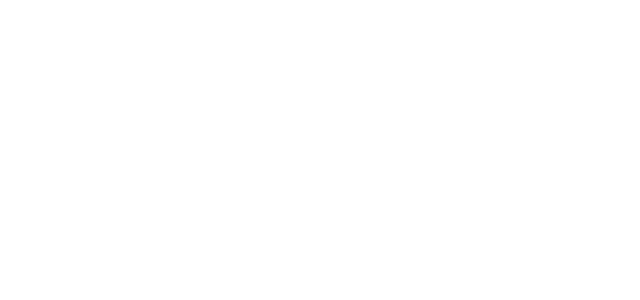
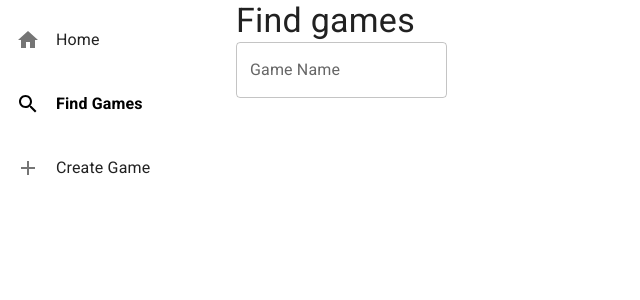
Before and after one commit to johnpooch/diplicity-react, a React (Vite) app: page /find-games in a window 1280 px wide. Before the commit this address had no page. Shown: the top 300 px of the page, without its empty margins (0-640 px from the left). Built offline with nearby package versions, Linux system fonts and the light colour scheme.

Commit message:
feat: implement FindGames page and refactor routing with NavigationWrapper

```diff
--- a/src/Router.tsx
+++ b/src/Router.tsx
@@ -1,40 +1,17 @@
-import React, { useState } from "react";
+import React from "react";
 import MyGames from "./pages/MyGames";
 import CreateGame from "./pages/CreateGame";
-import { Route, Routes, useNavigate } from "react-router";
-import {
-  AppBar,
-  BottomNavigation,
-  BottomNavigationAction,
-  useTheme,
-  useMediaQuery,
-} from "@mui/material";
-import {
-  Home as HomeIcon,
-  Search as SearchIcon,
-  Add as AddIcon,
-} from "@mui/icons-material";
-
-type Navigation = "home" | "find-games" | "create-game";
-
-const navigationPathMap: Record<Navigation, string> = {
-  home: "/",
-  "find-games": "/find-games",
-  "create-game": "/create-game",
-};
+import { Route, Routes } from "react-router";
+import NavigationWrapper from "./components/NavigationWrapper";
+import FindGames from "./pages/FindGames";
 
 const Router: React.FC = () => {
-  const [navigation, setNavigation] = useState<Navigation>("home");
-  const theme = useTheme();
-  const isMobile = useMediaQuery(theme.breakpoints.down("sm"));
-  const navigate = useNavigate();
-
   return (
-    <>
     <Routes>
       <Route
         index
         element={
+          <NavigationWrapper>
             <MyGames
               games={[
                 {
@@ -48,43 +25,26 @@
                 },
               ]}
             />
+          </NavigationWrapper>
         }
       />
-        <Route path="create-game" element={<CreateGame />} />
+      <Route
+        path="find-games"
+        element={
+          <NavigationWrapper>
+            <FindGames />
+          </NavigationWrapper>
+        }
+      />
+      <Route
+        path="create-game"
+        element={
+          <NavigationWrapper>
+            <CreateGame />
+          </NavigationWrapper>
+        }
+      />
     </Routes>
-      {isMobile && (
-        <AppBar
-          position="fixed"
-          color="primary"
-          sx={{ top: "auto", bottom: 0 }}
-        >
-          <BottomNavigation
-            value={navigation}
-            onChange={(event, newValue) => {
-              setNavigation(newValue);
-              navigate(navigationPathMap[newValue as Navigation]);
-            }}
-            showLabels
-          >
-            <BottomNavigationAction
-              label="Home"
-              icon={<HomeIcon />}
-              value="home"
-            />
-            <BottomNavigationAction
-              label="Find Games"
-              icon={<SearchIcon />}
-              value="find-games"
-            />
-            <BottomNavigationAction
-              label="Create Game"
-              icon={<AddIcon />}
-              value="create-game"
-            />
-          </BottomNavigation>
-        </AppBar>
-      )}
-    </>
   );
 };
 
--- /dev/null
+++ b/src/components/NavigationWrapper.tsx
@@ -0,0 +1,186 @@
+import React, { useState } from "react";
+import { useLocation, useNavigate } from "react-router";
+import {
+  AppBar,
+  BottomNavigation,
+  BottomNavigationAction,
+  useTheme,
+  useMediaQuery,
+  List,
+  ListItemText,
+  ListItemIcon,
+  ListItemButton,
+  ListItem,
+  Stack,
+} from "@mui/material";
+import {
+  Home as HomeIcon,
+  Search as SearchIcon,
+  Add as AddIcon,
+} from "@mui/icons-material";
+
+type Navigation = "home" | "find-games" | "create-game";
+
+const navigationPathMap: Record<Navigation, string> = {
+  home: "/",
+  "find-games": "/find-games",
+  "create-game": "/create-game",
+};
+
+const TabletNavigation: React.FC<{
+  children: React.ReactNode;
+}> = ({ children }) => {
+  return <List style={{ width: "fit-content" }}>{children}</List>;
+};
+
+const DesktopNavigation: React.FC<{
+  children: React.ReactNode;
+}> = ({ children }) => {
+  return <List style={{ width: "220px" }}>{children}</List>;
+};
+
+const TabletNavigationAction: React.FC<{
+  label: string;
+  icon: React.ReactElement;
+  path: string;
+}> = ({ label, icon, path }) => {
+  const navigate = useNavigate();
+  const location = useLocation();
+  const theme = useTheme();
+
+  const selectedItemIconStyle = {
+    color: theme.palette.common.black,
+  };
+
+  return (
+    <ListItem disablePadding sx={{ display: "block" }}>
+      <ListItemButton onClick={() => navigate(path)} style={{ padding: 16 }}>
+        <ListItemIcon style={{ minWidth: 0 }} aria-label={label}>
+          {React.cloneElement(icon, {
+            style: location.pathname === path ? selectedItemIconStyle : {},
+          })}
+        </ListItemIcon>
+      </ListItemButton>
+    </ListItem>
+  );
+};
+
+const DesktopNavigationAction: React.FC<{
+  label: string;
+  icon: React.ReactElement;
+  path: string;
+}> = ({ label, icon, path }) => {
+  const navigate = useNavigate();
+  const location = useLocation();
+  const theme = useTheme();
+
+  const selectedItemIconStyle = {
+    color: theme.palette.common.black,
+  };
+
+  const selectedItemTextStyle = {
+    color: theme.palette.common.black,
+    fontWeight: "bold",
+  };
+
+  return (
+    <ListItem disablePadding sx={{ display: "block" }}>
+      <ListItemButton onClick={() => navigate(path)} style={{ padding: 16 }}>
+        <ListItemIcon style={{ minWidth: 0 }}>
+          {React.cloneElement(icon, {
+            style: location.pathname === path ? selectedItemIconStyle : {},
+          })}
+        </ListItemIcon>
+        <ListItemText
+          primary={label}
+          sx={{ pl: 2, textAlign: "left" }}
+          slotProps={{
+            primary: {
+              style: location.pathname === path ? selectedItemTextStyle : {},
+            },
+          }}
+        />
+      </ListItemButton>
+    </ListItem>
+  );
+};
+
+const NavigationWrapper: React.FC<{
+  children: React.ReactNode;
+}> = ({ children }) => {
+  const [navigation, setNavigation] = useState<Navigation>("home");
+  const theme = useTheme();
+  const isMobile = useMediaQuery(theme.breakpoints.down("sm"));
+  const isTablet = useMediaQuery(theme.breakpoints.between("sm", "md"));
+  const isDesktop = useMediaQuery(theme.breakpoints.up("md"));
+  const navigate = useNavigate();
+
+  return isMobile ? (
+    <>
+      {children}
+      <AppBar position="fixed" color="primary" sx={{ top: "auto", bottom: 0 }}>
+        <BottomNavigation
+          value={navigation}
+          onChange={(event, newValue) => {
+            setNavigation(newValue);
+            navigate(navigationPathMap[newValue as Navigation]);
+          }}
+        >
+          <BottomNavigationAction
+            label="Home"
+            icon={<HomeIcon />}
+            value="home"
+          />
+          <BottomNavigationAction
+            label="Find Games"
+            icon={<SearchIcon />}
+            value="find-games"
+          />
+          <BottomNavigationAction
+            label="Create Game"
+            icon={<AddIcon />}
+            value="create-game"
+          />
+        </BottomNavigation>
+      </AppBar>
+    </>
+  ) : isTablet ? (
+    <Stack direction="row" spacing={2}>
+      <TabletNavigation>
+        <TabletNavigationAction label="Home" icon={<HomeIcon />} path="/" />
+        <TabletNavigationAction
+          label="Find Games"
+          icon={<SearchIcon />}
+          path="/find-games"
+        />
+        <TabletNavigationAction
+          label="Create Game"
+          icon={<AddIcon />}
+          path="/create-game"
+        />
+      </TabletNavigation>
+      {children}
+    </Stack>
+  ) : isDesktop ? (
+    <Stack direction="row" spacing={2}>
+      <DesktopNavigation>
+        <DesktopNavigationAction label="Home" icon={<HomeIcon />} path="/" />
+        <DesktopNavigationAction
+          label="Find Games"
+          icon={<SearchIcon />}
+          path="/find-games"
+        />
+        <DesktopNavigationAction
+          label="Create Game"
+          icon={<AddIcon />}
+          path="/create-game"
+        />
+      </DesktopNavigation>
+      {children}
+    </Stack>
+  ) : (
+    <div>Not implemented</div>
+  );
+};
+
+export default NavigationWrapper;
--- /dev/null
+++ b/src/pages/FindGames.tsx
@@ -0,0 +1,41 @@
+import React, { useState } from "react";
+import { Stack, Typography, Snackbar, Alert, TextField } from "@mui/material";
+
+const FindGames: React.FC = () => {
+  const [snackbar, setSnackbar] = useState<
+    undefined | Pick<React.ComponentProps<typeof Alert>, "severity" | "title">
+  >();
+
+  const handleSnackbarClose = () => {
+    setSnackbar(undefined);
+  };
+
+  return (
+    <>
+      <Stack>
+        <Typography variant="h4" component="h1">
+          Find games
+        </Typography>
+        <Stack spacing={1}>
+          <TextField label="Game Name" variant="outlined" value={""} />
+        </Stack>
+      </Stack>
+      <Snackbar
+        open={snackbar !== undefined}
+        autoHideDuration={3000}
+        onClose={handleSnackbarClose}
+      >
+        <Alert
+          onClose={handleSnackbarClose}
+          severity={snackbar?.severity}
+          variant="filled"
+          title={snackbar?.title}
+        >
+          {snackbar?.title}
+        </Alert>
+      </Snackbar>
+    </>
+  );
+};
+
+export default FindGames;
```
Also changed, not shown: 2 other files (tests, documents, lock files or other folders). Lines whose indentation alone changed are shown as unchanged.
